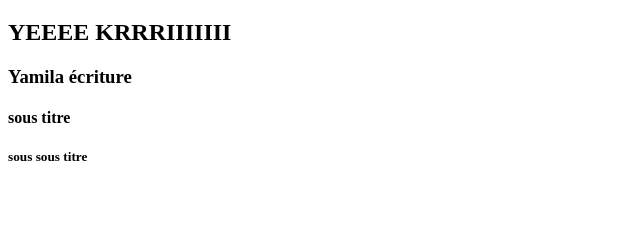
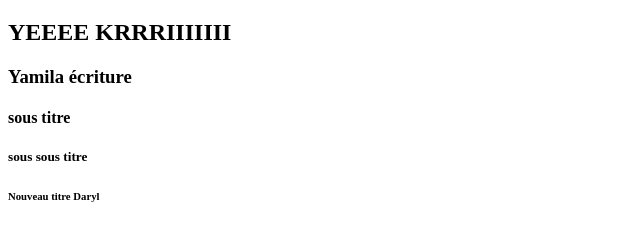
Before and after one commit to Jess-Jams/projet-gwada, a plain HTML site: page index.html in a window 1280 px wide. Shown: the part 61-302 px from the top of the page, without its empty margins (0-640 px from the left). Drawn offline with Linux system fonts and the light colour scheme.

Commit message:
add h6 part

```diff
--- a/index.html
+++ b/index.html
@@ -13,5 +13,6 @@
     <h3>Yamila écriture</h3>
     <h4>sous titre</h4>
     <h5>sous sous titre</h5>
+    <h6>Nouveau titre Daryl</h6>
 </body>
 </html>
```
